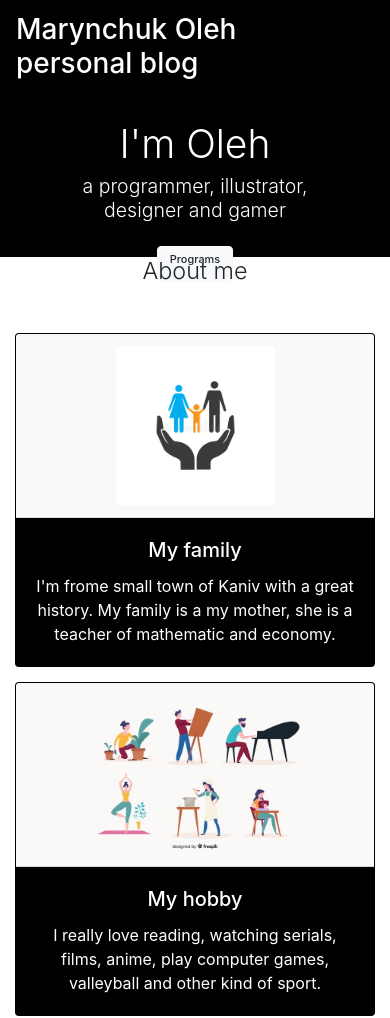
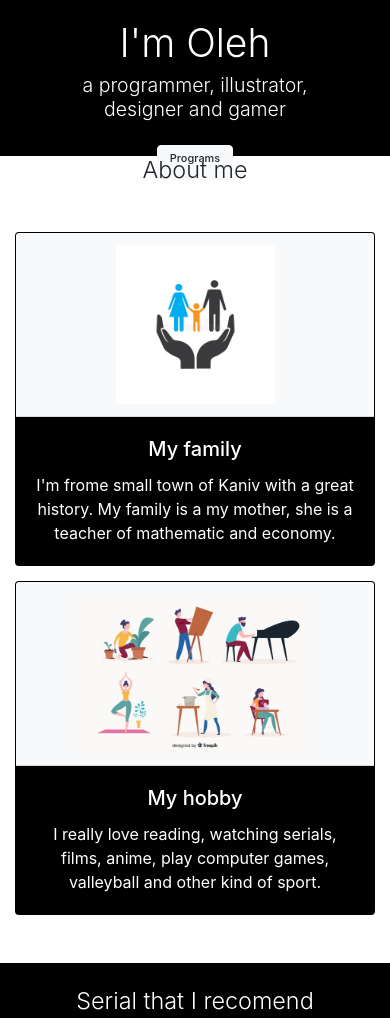
Before and after one commit to ashyhikaro/oleh, a plain HTML site: page index.html in a window 390 px wide. Shown: the top 1018 px of the page. Drawn offline with nearby package versions, Linux system fonts and the light colour scheme.

Commit message:
Update index.html

```diff
--- a/index.html
+++ b/index.html
@@ -13,7 +13,7 @@
   </head>
   <body>
 
-    <nav class="navbar navbar-expand-lg navbar-light" style="background-color: black;">
+    <nav class="navbar navbar-expand-lg navbar-light d-none d-md-flex" style="background-color: black;">
       <a class="navbar-brand text-white" href="index.html"><h3 class="">Marynchuk Oleh<br> personal blog</h3></a>
       <div class="collapse navbar-collapse" id="navbarToggler">
         <ul class="navbar-nav ml-auto mt-n2">
```
